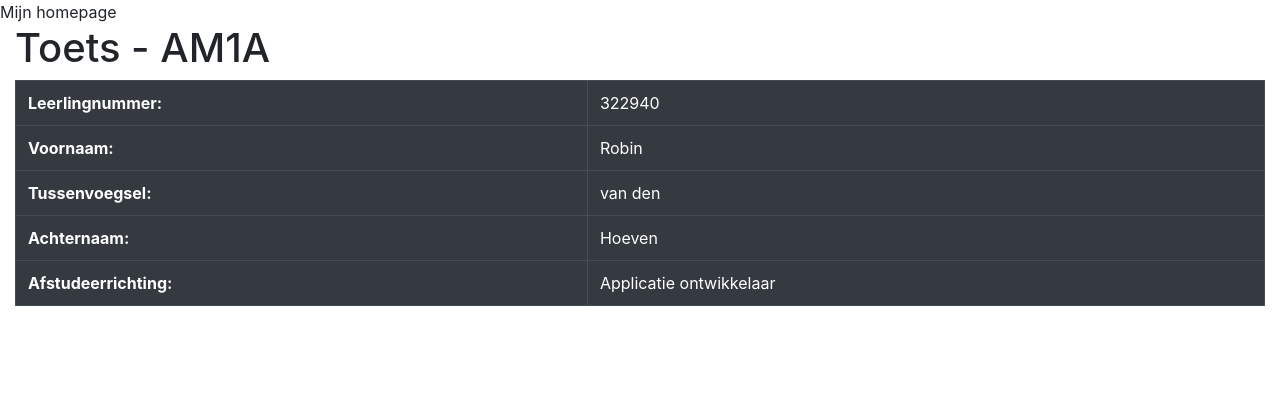
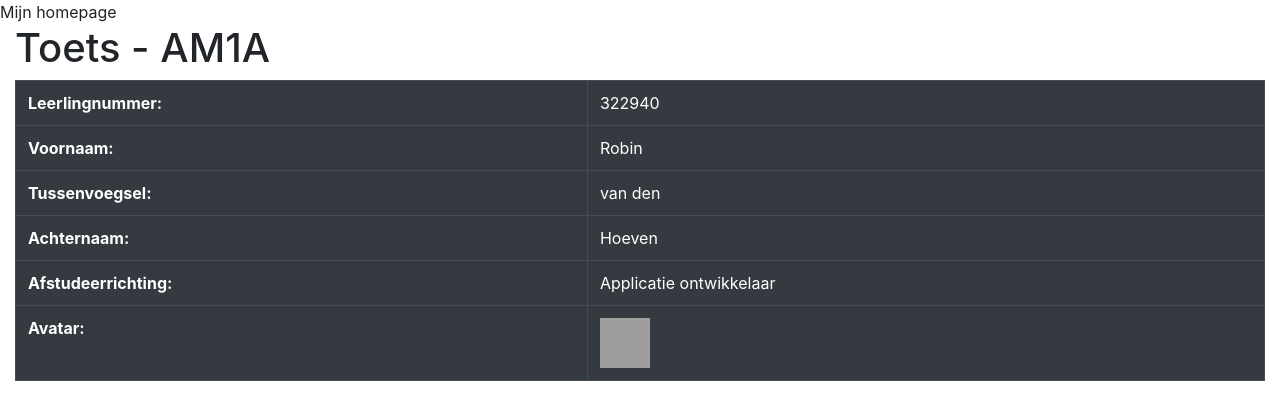
Before and after one commit to rra-am1a-2018/toets, a PHP site: page /homepages/robin_J3wellZ.php in a window 1280 px wide. Shown: the top 420 px of the page. Run offline with PHP 8.4, Linux system fonts and the light colour scheme; grey boxes are pictures that could not be loaded.

Commit message:
Added avatar in table

```diff
--- a/homepages/robin_J3wellZ.php
+++ b/homepages/robin_J3wellZ.php
@@ -39,6 +39,10 @@
       <th scope="row">Afstudeerrichting:</th>
       <td>Applicatie ontwikkelaar</td>
     </tr>
+    <tr>
+      <th scope="row">Avatar:</th>
+      <td><img src="../img/robin.jpg" width="50px" height="50px"></td>
+    </tr>
   </tbody>
 </table>
       </div>
```
